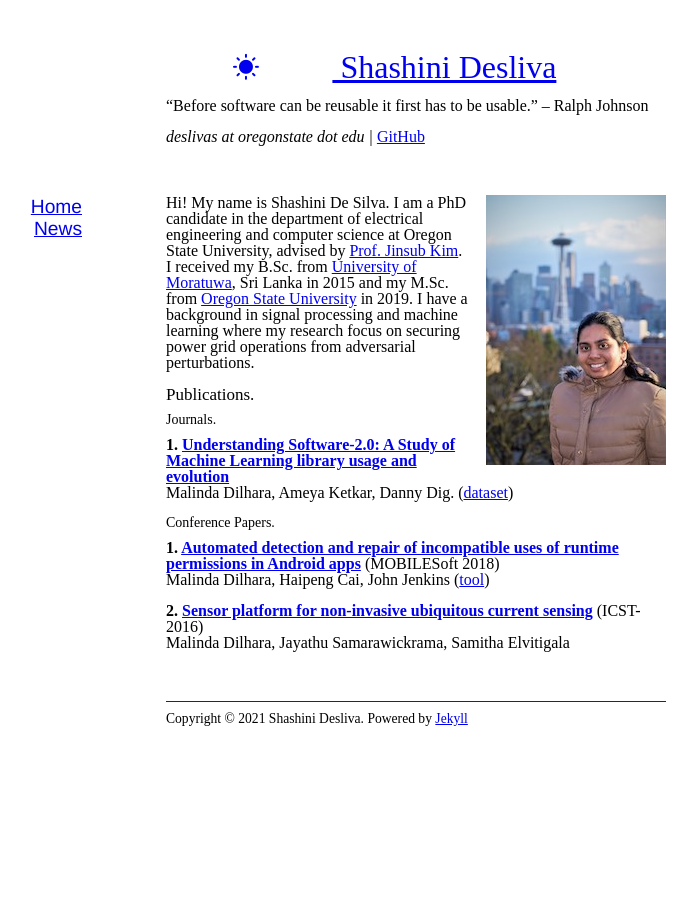
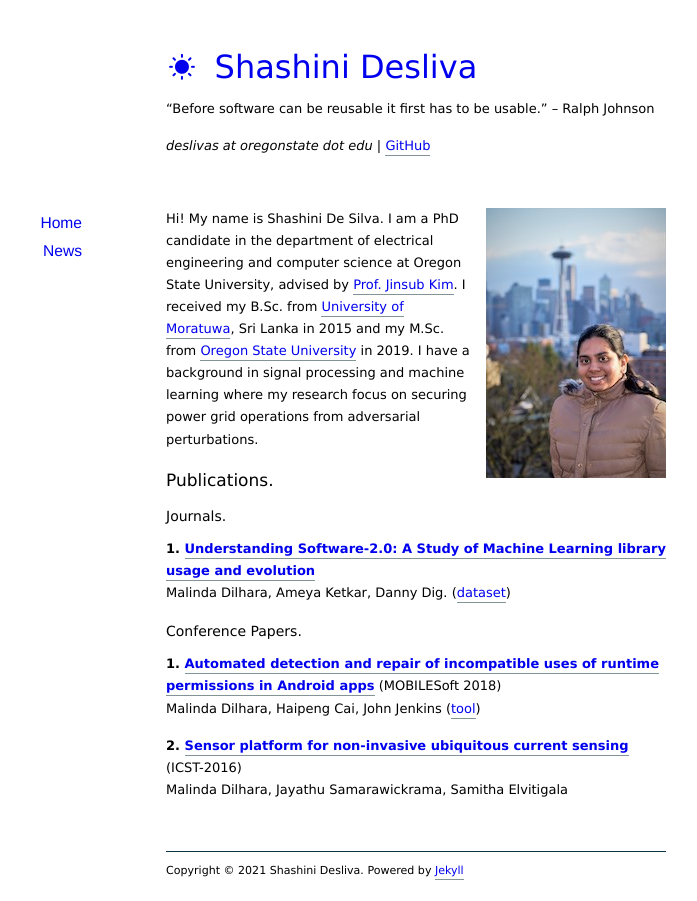
Before and after one commit to shashidesilvas/shashidesilvas.github.io, a Jekyll site: the page built from index.markdown, in a window 1280 px wide. Shown: the whole page, without its empty margins (224-921 px from the left). Built offline with Jekyll 4.4.1, drawn with Linux system fonts in a browser that asks for light colours; nearby versions of some CDN libraries; the list of posts is cut into pages by our own code.

Commit message:
Add files via upload

```diff
--- a/assets/css/style.css
+++ b/assets/css/style.css
@@ -1,6 +1,6 @@
 /*** Reset ***/
 html, body, div, span, applet, object, iframe, h1, h2, h3, h4, h5, h6, p, blockquote, pre, a, abbr, acronym, address, big, cite, code, del, dfn, em, img, ins, kbd, q, s, samp, small, strike, strong, sub, sup, tt, var, b, u, i, center, dl, dt, dd, ol, ul, li, fieldset, form, label, legend, table, caption, tbody, tfoot, thead, tr, th, td, article, aside, canvas, details, embed, figure, figcaption, footer, header, hgroup, menu, nav, output, ruby, section, summary, time, mark, audio, video {
-	margin:  0;
+	margin: 0;
 	padding: 0;
 	border: 0;
 	font-size: 100%;
@@ -30,14 +30,20 @@ table {
 
 
 
-//*** Basics ***/
+/*** Basics ***/
 body {
 	font-family: Verdana, serif;
-	font-size: 20px;
+	font-size: 13px;
 	line-height: 1.7;
 }
 
-@@ -47,9 +47,9 @@ a:hover {
+a, a:active, a:visited {
+	text-decoration: none;
+	border-bottom: 1px solid #839496;
+	padding-bottom: 2px;
+}
+a:hover {
+	background-color: #839496;
 	color: #000000;
 }
 
@@ -49,9 +55,11 @@ strong, b { font-weight: bold; }
 small { font-size: 0.85em; }
 sup { vertical-align: super; font-size: 0.85em; }
 sub { vertical-align: sub; font-size: 0.85em; }
+
 code {
     font: 0.85em Monaco, Courier, Monospace;
 }
+
 blockquote {
     margin: 22px 22px;
     padding: 0 20px;
@@ -60,11 +68,14 @@ blockquote {
     font-style: italic;
     line-height: 1.5em;
 }
+
 acronym, abbr {
 	cursor: help;
 	letter-spacing: 1px;
 	border-bottom: 1px dashed;
 }
+
+
 h1 {
 	font-size: 17px;
 	margin: 0 0 10px 0;
@@ -77,6 +88,9 @@ h3 {
 	font-size: 14px;
 	margin: 0 0 10px 0;
 }
+
+
+
 /*** Useful Classes ***/
 .clear { clear: both; }
 .float-left { float: left; }
@@ -90,12 +104,16 @@ h3 {
 .img-middle { vertical-align: middle; }
 .nopadding { padding: 0; }
 .nounderline { text-decoration: underline; }
+
+
+
 /*** Structure ***/
 #page {
 	width: 500px;
 	margin: 0 auto;
 	position: relative;
 }
+
 #header {
 	width: 500px;
 	margin: 40px auto 50px auto;
@@ -107,6 +125,7 @@ h3 {
 #header h1 a {
 	border: none;
 }
+
 #footer {
 	width: 500px;
 	margin: 50px auto 20px auto;
@@ -114,10 +133,12 @@ h3 {
 	font-size: 0.85em;
 	border-top: 1px solid #073642;
 }
+
 #content {
 	width: 500px;
 	margin: 0 auto;
 }
+
 #sidebar {
 	position: absolute;
 	text-align: right;
@@ -125,20 +146,26 @@ h3 {
 	top: 0;
 	left: -240px;
 }
+
 #sidebar li {
 	list-style: none;
 	margin: 2px 0;
 }
+
 #sidebar a {
 	border: none;
 	font-family: "Helvetica Neue", "Helvetica", serif;
 	font-size: 1.2em;
 	padding: 2px 4px;
 }
+
+
+
 /*** Posts ***/
 article {
 	margin-bottom: 40px;
 }
+
 article h1 {
 	font-size: 17px;
 	margin: 0 0 10px 0;
@@ -149,16 +176,19 @@ article h1 a {
 article h1 a.anchor {
 	margin-left: 8px;
 }
+
 article img {
 	display: block;
 	text-align: center;
 	margin: 0 auto 1em auto;
 }
+
 article .meta {
 	padding-top: 6px;
 	font-size: 0.85em;
 	font-style: italic;
 }
+
 img.left {
 	float: left;
 	margin: 0 1em 1em 0;
@@ -172,25 +202,35 @@ img.center {
 	text-align: center;
 	margin: 0 auto 1em auto;
 }
+
+
+
 /*** Pagination ***/
 .postnavigation {
 	padding-top: 10px;
     text-align: center;
     font-size: 0.85em;
 }
+
 .postnavigation .left {
 	float: left;
 }
+
 .postnavigation .right {
 	float: right;
 }
+
+
+
 /*** Media Queries ***/
 @media all and (max-width: 870px) {
+
 	#page, #header, #content, #footer {
 		width: inherit;
 		padding-left: 10px;
 		padding-right: 10px;
 	}
+
 	#sidebar {
 		position: relative;
 		text-align: left;
@@ -198,11 +238,16 @@ img.center {
 		left: 0;
 		margin: 10px 10px 20px 10px;
 	}
+
 	#sidebar nav select.mnav {
 		display: block;
 		margin-bottom: 15px;
 	}
+
 }
+
+
+
 /*** Icons ***/
 @font-face {
   font-family: 'solarthemeicons';
@@ -214,6 +259,7 @@ img.center {
   font-weight: normal;
   font-style: normal;
 }
+
 [class^="icon-"]:before, [class*=" icon-"]:before {
   font-family: "solarthemeicons";
   font-style: normal;
@@ -221,7 +267,7 @@ img.center {
   speak: none;
   display: inline-block;
   text-decoration: inherit;
-  width: 5em;
+  width: 1em;
   margin-right: .2em;
   text-align: center;
   font-variant: normal;
```
